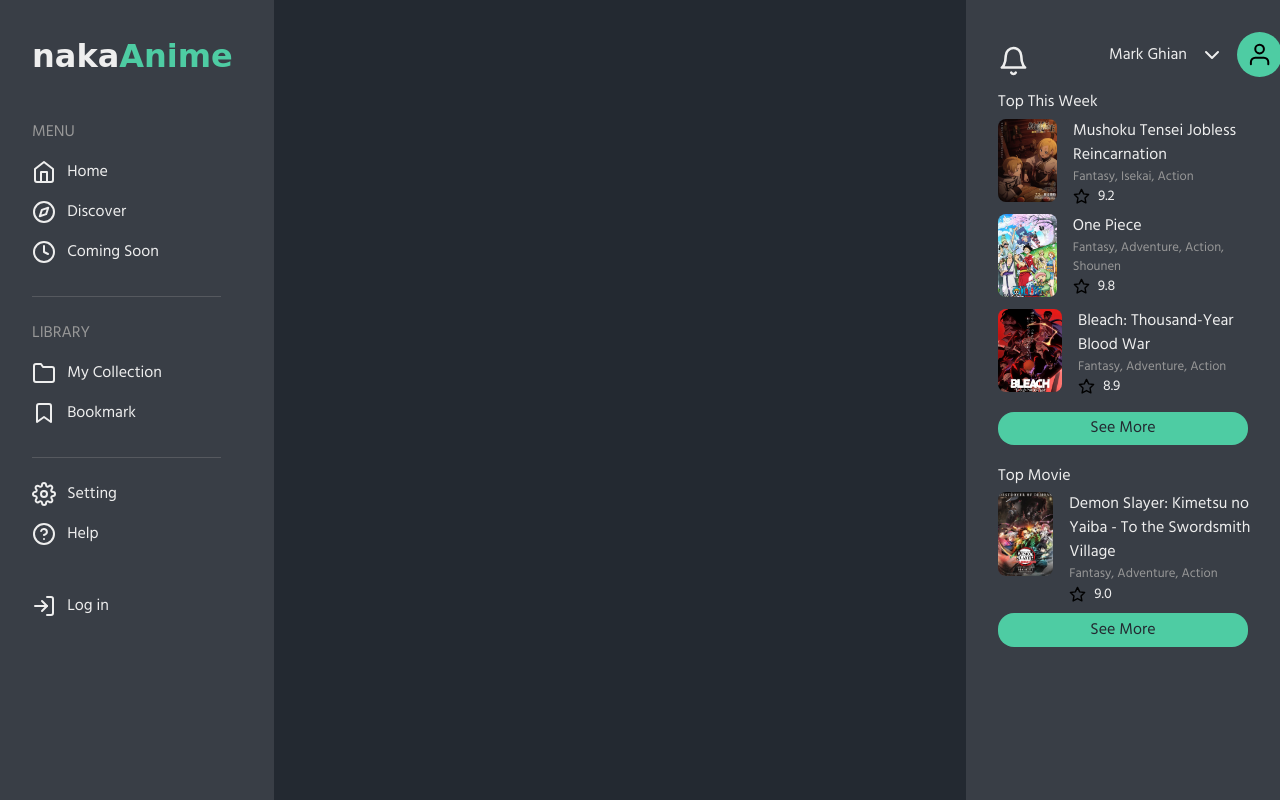
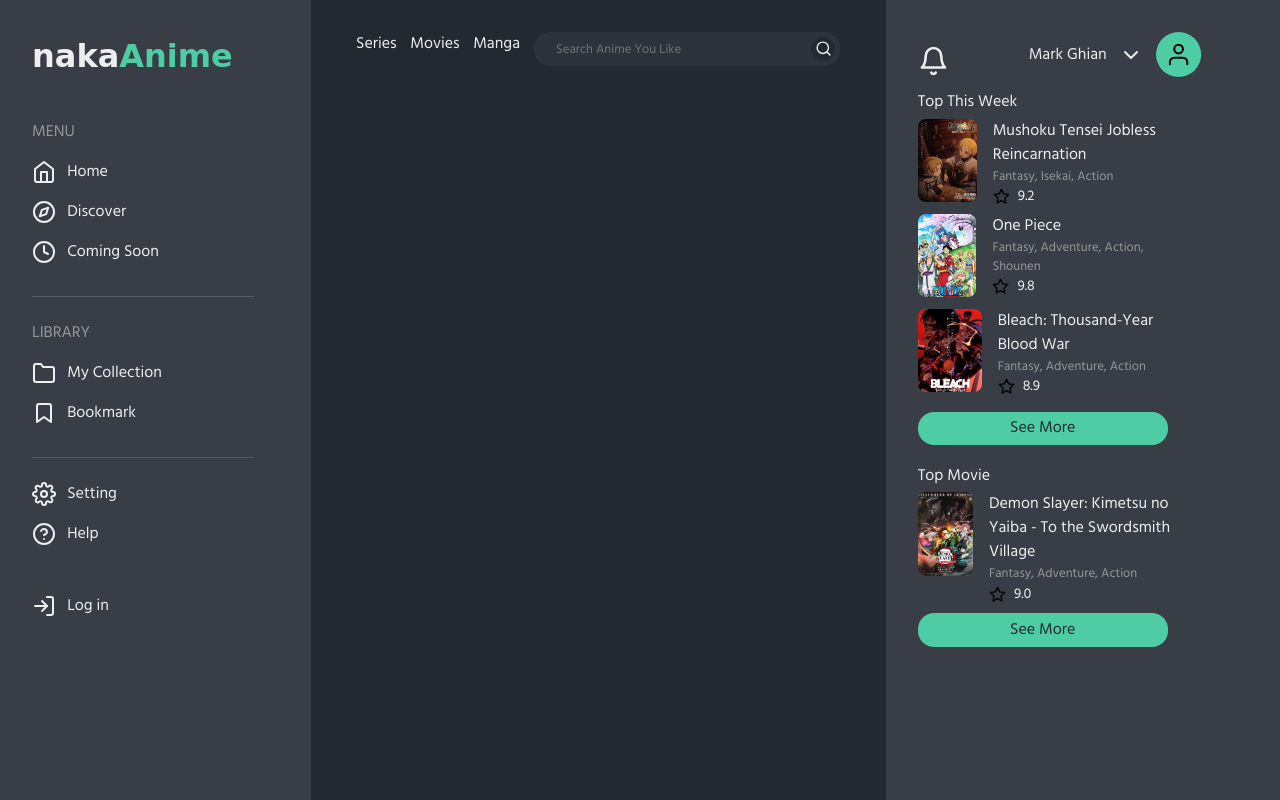
Before and after one commit to HummyDev7/anime-streaming-dashboard, a plain HTML site: page index.html in a window 1280 px wide. Drawn offline with Linux system fonts and the light colour scheme; a web font is replaced by a local one.

Commit message:
Update ( Finished Main Content Upper Content  - Search bar and category )

```diff
--- a/index.html
+++ b/index.html
@@ -74,7 +74,19 @@
         </div>
       </div>
     </div>
-    <div class="main-content"></div>
+    <div class="main-content">
+      <div class="upper-content">
+        <p data-category="">Series</p>
+        <p data-category="">Movies</p>
+        <p data-category="">Manga</p>
+        <form action="" class="search-bar">
+          <input type="text" placeholder="Search Anime You Like" name="search-bar">
+          <button type="submit" data-search-bar>
+            <img src="assets/icons/search.svg" alt="Search Icon">
+          </button>
+        </form>
+      </div>
+    </div>
     <div class="right-sidebar">
       <div class="user-content">
         <img src="assets/icons/bell.svg" alt="Notification Icon">
--- a/style.css
+++ b/style.css
@@ -59,7 +59,7 @@
 
 #main-container > div {
   background: var(--sidebar-clr);
-  flex: 1 1 1%;
+  flex: 1 1 auto;
   padding: 2rem;
 }
 
@@ -70,7 +70,7 @@
 
 #main-container > div + div + div {
   background-color: var(--sidebar-clr);
-  flex: 1 1 8%;
+  flex: 1 1 auto;
 }
 
 #main-container > div h1 > span {
@@ -176,3 +176,48 @@
   font: inherit;
   margin: 0.5rem 0 0.8rem 0;
 }
+
+#main-container .main-content > div {
+  display: flex;
+  justify-content: space-evenly;
+}
+
+form[class = "search-bar"] {
+  width: 60%;
+  background-color: rgba(57, 62, 72, 0.5);
+  display: flex;
+  align-items: center;
+  border-radius: 1rem;
+  padding: 5px;
+}
+
+input[name = "search-bar"] {
+  background: transparent;
+  flex: 1;
+  border: 0;
+  outline: none;
+  padding-left: 1.1rem;
+  padding-right: 1.2rem;
+  font-size: 0.8rem;
+  color: var(--white-clr);
+}
+
+input[name = "search-bar"]:focus::placeholder {
+  color: transparent;
+}
+
+[data-search-bar] {
+  border-radius: 50%;
+  border: none;
+  background-color: var(--black-clr-text);
+  width: 24px;
+  height: 24px;
+  cursor: pointer;
+}
+
+
+
+[data-search-bar] > img {
+  position: relative;
+  top: 0.2em;
+}
```
Also changed, not shown: assets/icons/search.svg (added).
